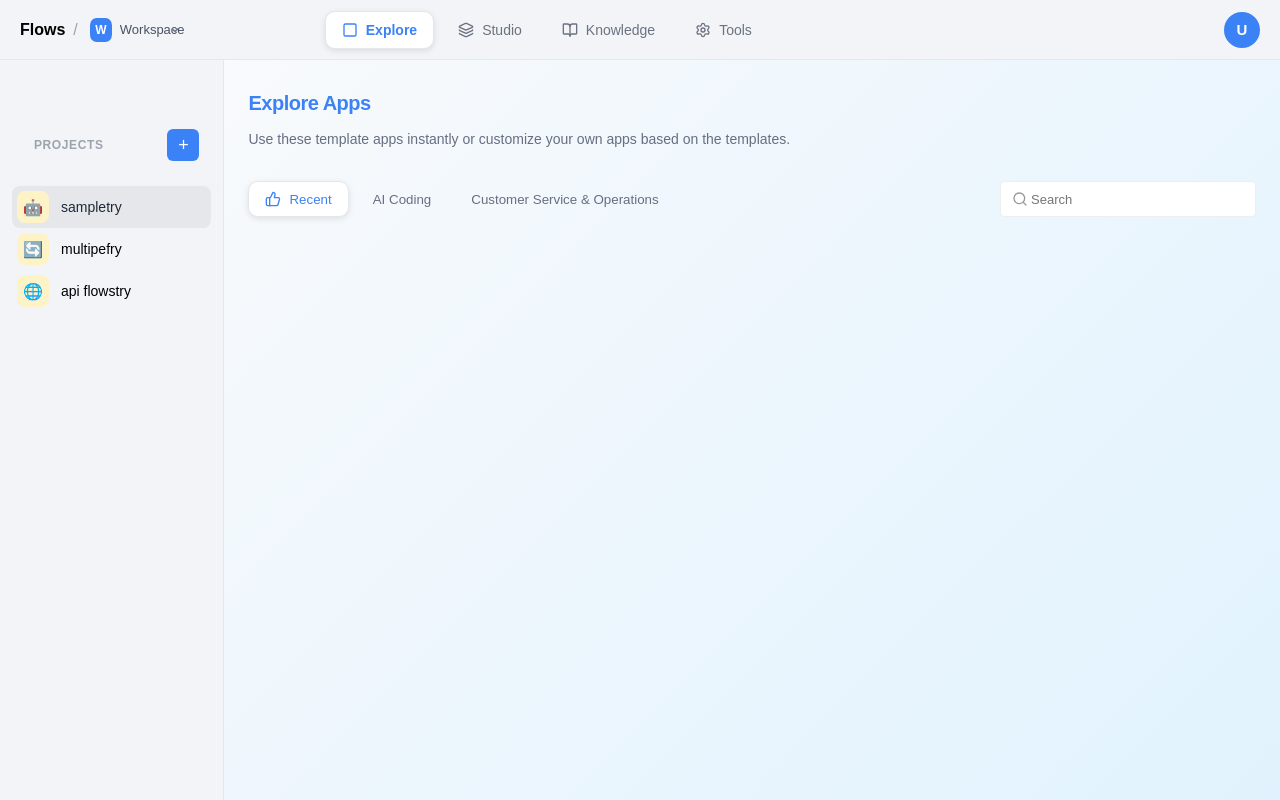
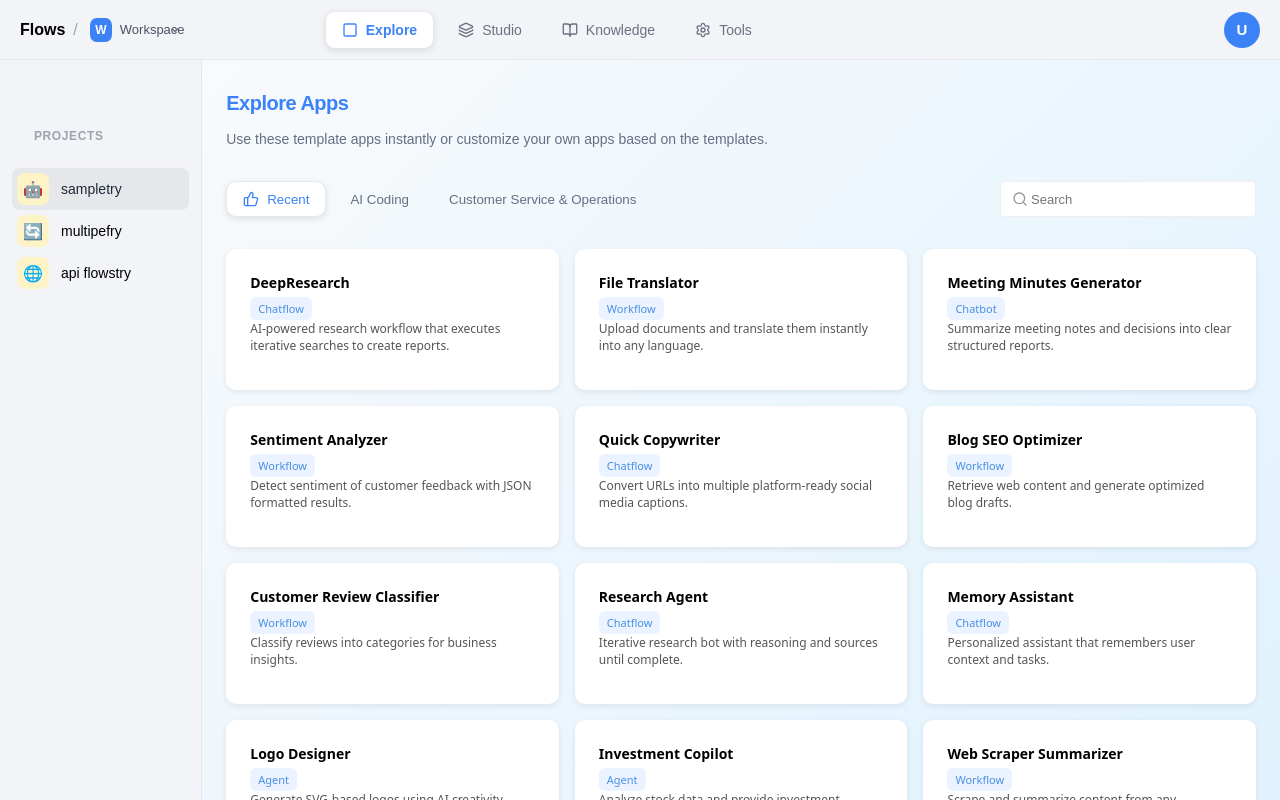
Before and after one commit to JagadeshSivakumar/NXT-Flows, a React (Create React App) app: page /Exploreflow in a window 1280 px wide. Built offline with nearby package versions, Linux system fonts and the light colour scheme.

Commit message:
Explore Flow tab change design
Explore Flow tab change design

```diff
--- a/src/components/pages/Exploreflow/Exploreflow.css
+++ b/src/components/pages/Exploreflow/Exploreflow.css
@@ -125,3 +125,74 @@
   border-color: #3b82f6;
   box-shadow: 0 0 0 2px rgba(59, 130, 246, 0.5);
 }
+.apps-grid {
+  display: grid;
+  grid-template-columns: repeat(auto-fill, minmax(280px, 1fr));
+  gap: 16px;
+  margin-top: 20px;
+}
+
+.app-card {
+  background: #fff;
+  border-radius: 10px;
+  padding: 24px;
+  box-shadow: 0 2px 6px rgba(0, 0, 0, 0.08);
+  transition: 0.2s ease;
+  cursor: pointer;
+  width: 100%;
+  font-family: system-ui, -apple-system, BlinkMacSystemFont, 'Segoe UI', Roboto, Oxygen, Ubuntu, Cantarell, 'Open Sans', 'Helvetica Neue', sans-serif;
+}
+
+
+.app-card:hover {
+  transform: translateY(-3px);
+  box-shadow: 0 4px 12px rgba(0, 0, 0, 0.15);
+}
+
+.app-title {
+  font-size: 14px;
+  font-weight: 600;
+  margin-bottom: 4px;
+}
+
+.app-description {
+  font-size: 12px;
+  color: #555;
+  margin-bottom: 12px;
+}
+
+.app-type {
+  display: inline-block;
+  font-size: 11px;
+  font-weight: 500;
+  color: #4a90e2;
+  background: #eaf3ff;
+  padding: 4px 8px;
+  border-radius: 6px;
+}
+/* ✅ Hidden by default */
+.add-button {
+  display: none;
+  margin-top: 12px;
+  padding: 6px 0;
+  font-size: 14px;
+  font-weight: bold;
+  border-radius: 8px;
+  border: none;
+  background: #0066ff;
+  color: #fff;
+  font-weight: 200;
+  text-align: center;
+  cursor: pointer;
+  transition: background 0.2s;
+  width: 100%;
+}
+
+.add-button:hover {
+  background: #0052cc;
+}
+
+/* ✅ Show only on hover */
+.app-card:hover .add-button {
+  display: block;
+}
--- a/src/components/pages/Exploreflow/Exploreflow.jsx
+++ b/src/components/pages/Exploreflow/Exploreflow.jsx
@@ -1,8 +1,7 @@
 import React, { useState } from 'react';
 import Sidebar from '../../Sidebar/Sidebar';
 import Navbar from '../../Navbar/Navbar';
-import { ThumbsUp, Search } from 'lucide-react'; // ✅ Import missing icons
-
+import { ThumbsUp, Search } from 'lucide-react';
 import './Exploreflow.css';
 
 const Exploreflow = () => {
@@ -12,24 +11,114 @@ const Exploreflow = () => {
     id: 1,
     name: 'sampletry',
     icon: '🤖',
-    description: 'A sample workflow for testing and demonstration purposes. This flow processes basic data transformations.'
+    description:
+      'A sample workflow for testing and demonstration purposes. This flow processes basic data transformations.',
   });
 
   const handleFlowSelect = (flow) => {
     setSelectedFlow(flow);
   };
 
+ // ✅ Apps data grouped by category
+  const appsByCategory = {
+    recent: [
+       { id: 1, title: "DeepResearch", type: "Chatflow", description: "AI-powered research workflow that executes iterative searches to create reports." },
+    { id: 2, title: "File Translator", type: "Workflow", description: "Upload documents and translate them instantly into any language." },
+    { id: 3, title: "Meeting Minutes Generator", type: "Chatbot", description: "Summarize meeting notes and decisions into clear structured reports." },
+    { id: 4, title: "Sentiment Analyzer", type: "Workflow", description: "Detect sentiment of customer feedback with JSON formatted results." },
+    { id: 5, title: "Quick Copywriter", type: "Chatflow", description: "Convert URLs into multiple platform-ready social media captions." },
+    { id: 6, title: "Blog SEO Optimizer", type: "Workflow", description: "Retrieve web content and generate optimized blog drafts." },
+    { id: 7, title: "Customer Review Classifier", type: "Workflow", description: "Classify reviews into categories for business insights." },
+    { id: 8, title: "Research Agent", type: "Chatflow", description: "Iterative research bot with reasoning and sources until complete." },
+    { id: 9, title: "Memory Assistant", type: "Chatflow", description: "Personalized assistant that remembers user context and tasks." },
+    { id: 10, title: "Logo Designer", type: "Agent", description: "Generate SVG-based logos using AI creativity." },
+    { id: 11, title: "Investment Copilot", type: "Agent", description: "Analyze stock data and provide investment insights." },
+    { id: 12, title: "Web Scraper Summarizer", type: "Workflow", description: "Scrape and summarize content from any webpage." },
+    { id: 13, title: "Translation Enhancer", type: "Workflow", description: "Enhance machine-translated text for fluency and readability." },
+    { id: 14, title: "Minutes-to-Insights", type: "Chatbot", description: "Turn meeting notes into key decisions and action points." },
+    { id: 15, title: "Cross-Platform Writer", type: "Chatflow", description: "One input, multiple platform content (Twitter, Threads, LinkedIn)." },
+    { id: 16, title: "AI Survey Analyzer", type: "Workflow", description: "Batch process survey responses and group insights." },
+    { id: 17, title: "Market Trends Finder", type: "Agent", description: "Pull data to identify business market shifts." },
+    { id: 18, title: "Text Refinery", type: "Workflow", description: "Polish technical text and rewrite in professional style." },
+    { id: 19, title: "Feedback Tracker", type: "Chatflow", description: "Track customer complaints and satisfaction trends." },
+    { id: 20, title: "Strategic Advisor", type: "Chatbot", description: "Get strategic consulting advice with market data." },
+    ],
+    'ai-coding': [
+      {
+        id: 4,
+        title: 'Code Interpreter',
+        description: 'Clarifies syntax and semantics of your code step by step.',
+        type: 'Chatbot',
+      },
+      {
+        id: 5,
+        title: 'Code Converter',
+        description:
+          'Convert code snippets between multiple programming languages easily.',
+        type: 'Completion',
+      },
+      {
+        id: 6,
+        title: 'SQL Creator',
+        description:
+          'Write SQL queries from natural language input and schema.',
+        type: 'Agent',
+      },
+    ],
+    'customer-service': [
+      {
+        id: 7,
+        title: 'Patient Intake Chatbot',
+        description: 'Collect patient data via interactive chatbot sessions.',
+        type: 'Chatflow',
+      },
+    ],
+    'customer-service': [
+    {
+      id: 7,
+      title: 'Meeting Minutes and Summary',
+      description:
+        'Generate meeting minutes automatically with structured summaries.',
+      type: 'Chatbot',
+    },
+    {
+      id: 8,
+      title: 'Patient Intake Chatbot',
+      description:
+        'Build a customer service chatbot for patient intake via interactive sessions.',
+      type: 'Chatflow',
+    },
+    {
+      id: 9,
+      title: 'Customer Review Analysis Workflow',
+      description:
+        'Utilize LLMs to classify customer reviews and forward them into internal systems.',
+      type: 'Workflow',
+    },
+    {
+      id: 10,
+      title: 'Sentiment Analysis',
+      description:
+        'Batch sentiment analysis of text with classification and JSON output.',
+      type: 'Workflow',
+    },
+  ],
+  };
+
+
   const categories = [
     { id: 'recent', label: 'Recent', icon: ThumbsUp },
-    { id: '', label: 'AI Coding' },
+    { id: 'ai-coding', label: 'AI Coding' },
     { id: 'customer-service', label: 'Customer Service & Operations' },
-    // { id: 'data-analysis', label: 'Data Analysis' },
-    // { id: 'graphic-design', label: 'Graphic Design' },
-    // { id: 'knowledge-retrieval', label: 'Knowledge Retrieval' },
-    // { id: 'marketing', label: 'Marketing' },
-    // { id: 'research', label: 'Research' },
-    // { id: 'utilities', label: 'Utilities' },
   ];
+
+  // ✅ Pick apps of active category
+  const activeApps = appsByCategory[activeCategory] || [];
+
+  // ✅ Filter by search
+  const filteredApps = activeApps.filter((app) =>
+    app.title.toLowerCase().includes(searchQuery.toLowerCase())
+  );
 
   return (
     <div className="app">
@@ -42,14 +131,14 @@ const Exploreflow = () => {
             <div className="explore-apps-header">
               <h1 className="explore-apps-title">Explore Apps</h1>
               <p className="explore-apps-subtitle">
-                Use these template apps instantly or customize your own apps based on the templates.
+                Use these template apps instantly or customize your own apps
+                based on the templates.
               </p>
             </div>
 
             {/* Categories and Search */}
             <div className="explore-apps-controls">
               <div className="controls-wrapper">
-                {/* Category Buttons */}
                 <div className="category-filters">
                   {categories.map((category) => {
                     const isActive = activeCategory === category.id;
@@ -59,7 +148,8 @@ const Exploreflow = () => {
                       <button
                         key={category.id}
                         onClick={() => setActiveCategory(category.id)}
-                        className={`category-button ${isActive ? 'active' : 'inactive'}`}
+                        className={`category-button ${isActive ? 'active' : 'inactive'
+                          }`}
                       >
                         {IconComponent && (
                           <IconComponent className="category-icon" />
@@ -84,7 +174,51 @@ const Exploreflow = () => {
               </div>
             </div>
 
+            {/* ✅ Show Recent Apps Grid only when "Recent" is active */}
+            {activeCategory === 'recent' && (
+              <div className="apps-grid">
+                {filteredApps.map((app) => (
+                  <div key={app.id} className="app-card">
+                    <h3 className="app-title">{app.title}</h3>
+                    <span className="app-type">{app.type}</span>
+                    <p className="app-description">{app.description}</p>
+                    {/* Hidden button - only shows on hover */}
+                    <button className="add-button">+ Add to Workspace</button>
 
+                  </div>
+                ))}
+              </div>
+            )}
+              {/* ✅ Show Ai Coding Grid only when "Ai Codingt" is active */}
+             {activeCategory === 'ai-coding' && (
+              <div className="apps-grid">
+                {filteredApps.map((app) => (
+                  <div key={app.id} className="app-card">
+                    <h3 className="app-title">{app.title}</h3>
+                    <span className="app-type">{app.type}</span>
+                    <p className="app-description">{app.description}</p>
+                    {/* Hidden button - only shows on hover */}
+                    <button className="add-button">+ Add to Workspace</button>
+
+                  </div>
+                ))}
+              </div>
+            )}
+             {/* ✅ Show Customer Service & Operatons Grid only when "Customer Service & Operatons" is active */}
+             {activeCategory === 'customer-service' && (
+              <div className="apps-grid">
+                {filteredApps.map((app) => (
+                  <div key={app.id} className="app-card">
+                    <h3 className="app-title">{app.title}</h3>
+                    <span className="app-type">{app.type}</span>
+                    <p className="app-description">{app.description}</p>
+                    {/* Hidden button - only shows on hover */}
+                    <button className="add-button">+ Add to Workspace</button>
+
+                  </div>
+                ))}
+              </div>
+            )}
           </div>
         </div>
       </div>
```
